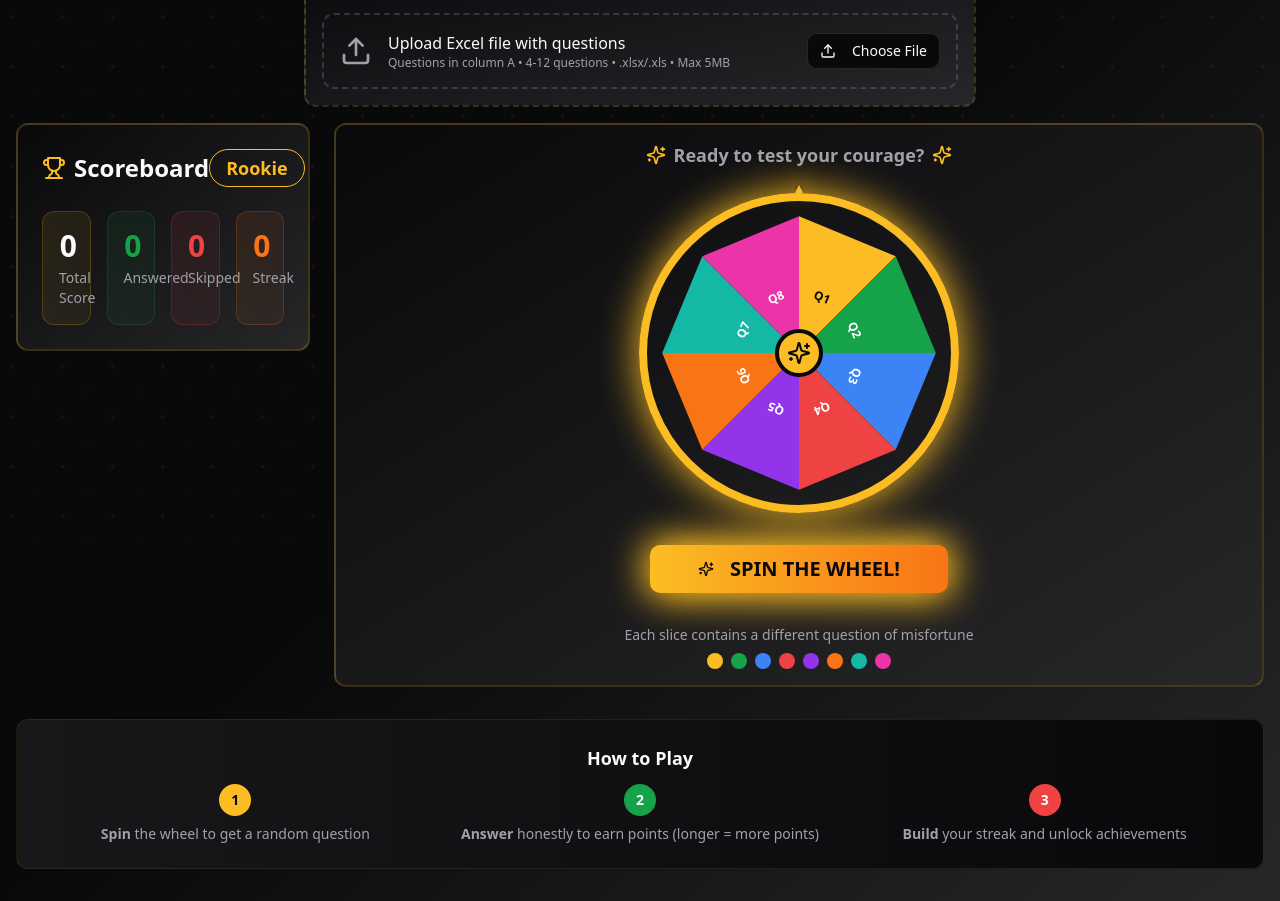
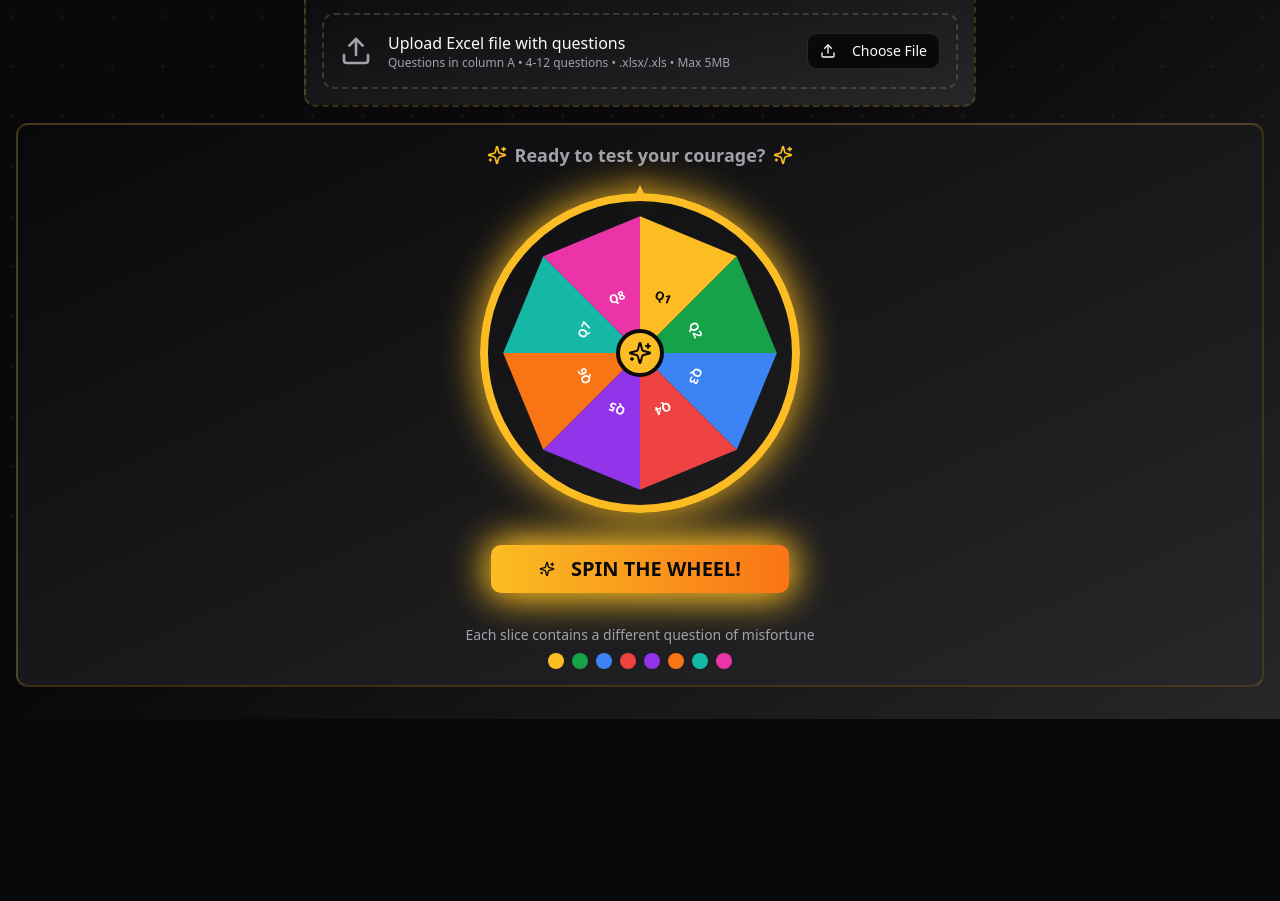
Before and after one commit to itopia-tech/spin-a-whirl-quiz, a React (Vite) app: page / in a window 1280 px wide. Shown: the part 246-1147 px from the top of the page. After the commit the page ends 965 px from the top, so only its background shows below. Built offline with nearby package versions, Linux system fonts and the light colour scheme.

Commit message:
Comment out scoreboard and how to play sections
Comment out the scoreboard section and the "how to play" section from the main game interface.

```diff
--- a/src/pages/Index.tsx
+++ b/src/pages/Index.tsx
@@ -86,19 +86,19 @@ const Index = () => {
         </div>
 
         {/* Game Layout */}
-        <div className="grid lg:grid-cols-4 gap-6 max-w-7xl mx-auto">
+        <div className="max-w-7xl mx-auto">
           {/* Scoreboard */}
-          <div className="lg:col-span-1 order-2 lg:order-1">
+          {/* <div className="lg:col-span-1 order-2 lg:order-1">
             <Scoreboard
               score={score}
               questionsAnswered={questionsAnswered}
               questionsSkipped={questionsSkipped}
               streak={streak}
             />
-          </div>
+          </div> */}
 
           {/* Wheel */}
-          <div className="lg:col-span-3 order-1 lg:order-2">
+          <div>
             <Card className="p-4 bg-gradient-to-br from-card to-muted border-2 border-primary/20">
               <div className="flex flex-col items-center">
                 <div className="mb-6">
@@ -147,7 +147,7 @@ const Index = () => {
         </div>
 
         {/* Game Rules */}
-        <Card className="mt-8 p-6 bg-gradient-to-r from-muted/50 to-card/50 border border-primary/10">
+        {/* <Card className="mt-8 p-6 bg-gradient-to-r from-muted/50 to-card/50 border border-primary/10">
           <h3 className="text-lg font-semibold mb-3 text-center">How to Play</h3>
           <div className="grid md:grid-cols-3 gap-4 text-sm text-muted-foreground">
             <div className="text-center">
@@ -163,7 +163,7 @@ const Index = () => {
               <p><strong>Build</strong> your streak and unlock achievements</p>
             </div>
           </div>
-        </Card>
+        </Card> */}
       </div>
 
       {/* Question Modal */}
```
